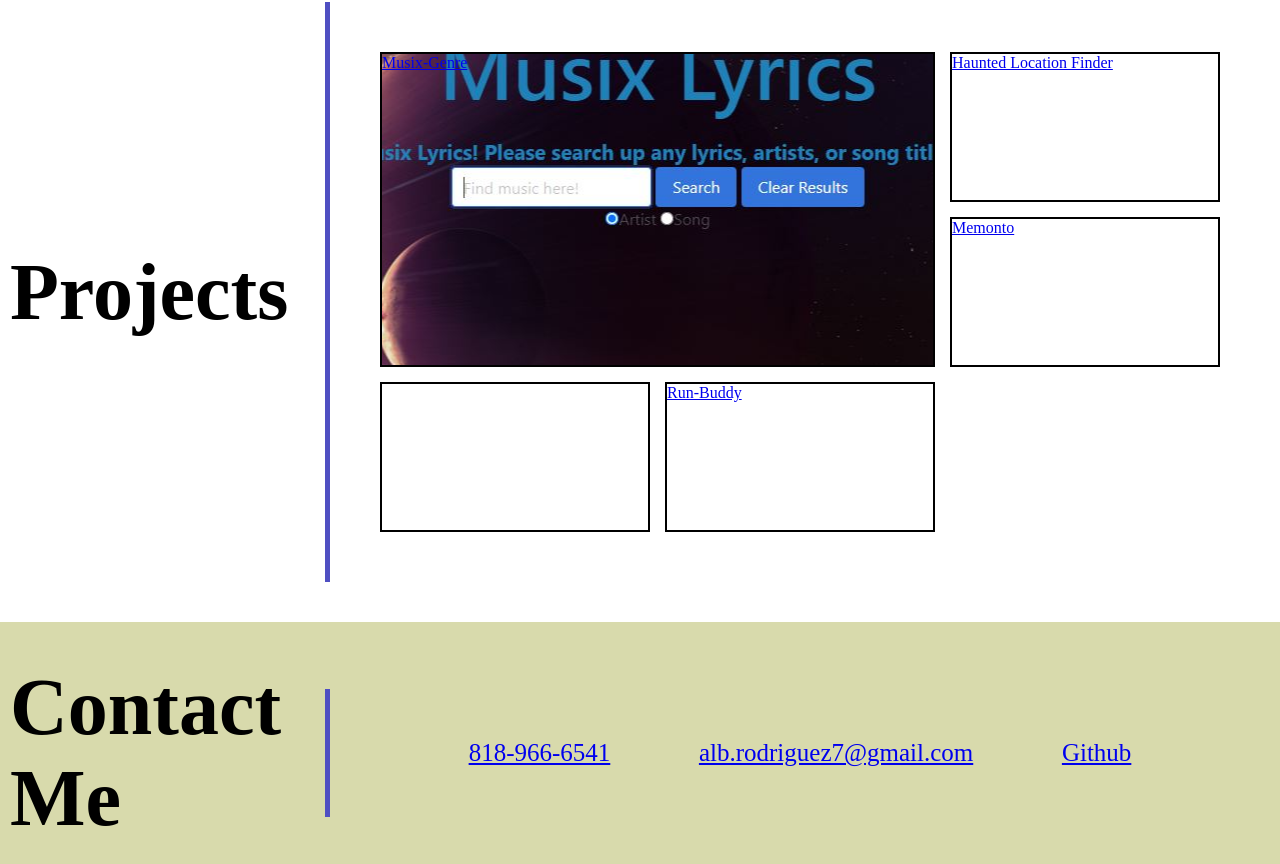
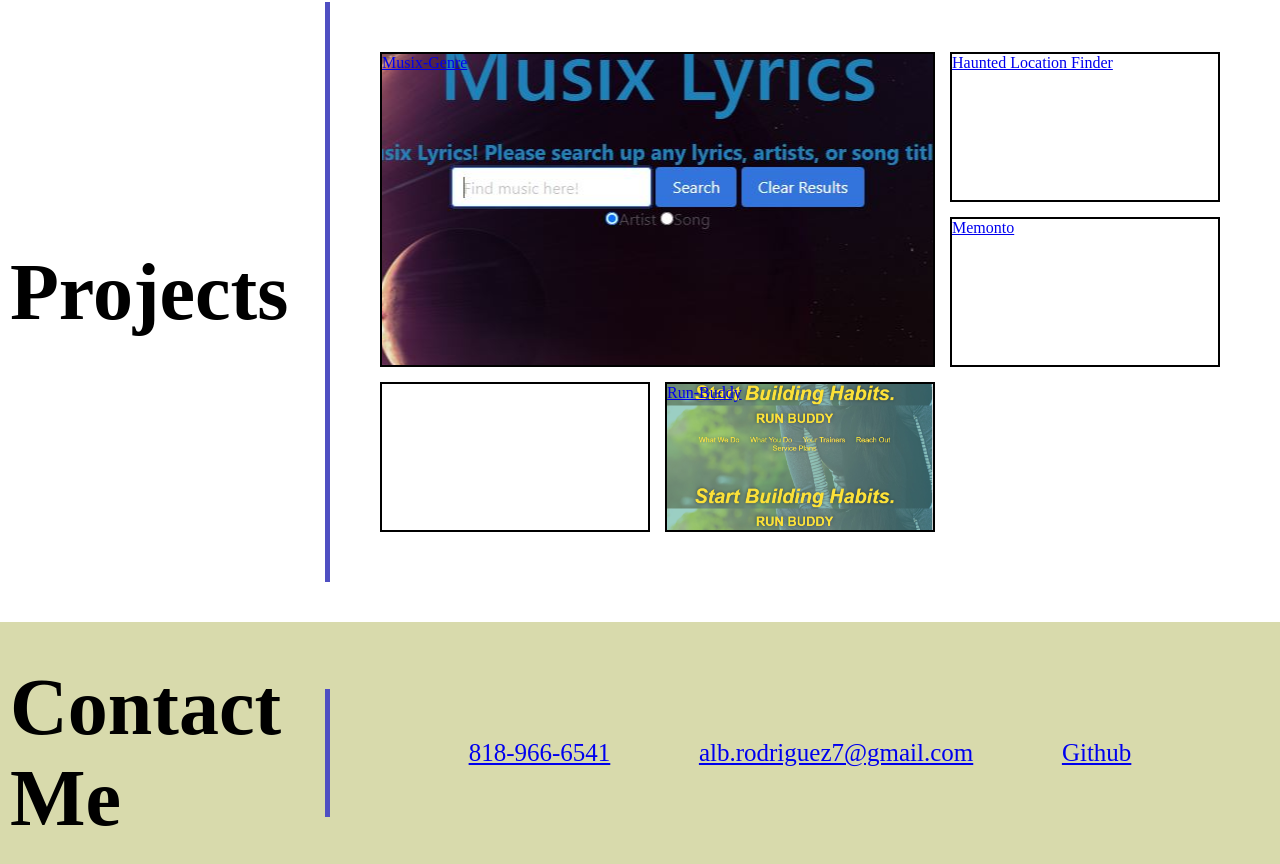
Before and after one commit to Alb-rod27/Alb-rod27.github.io, a plain HTML site: page index.html in a window 1280 px wide. Shown: the part 767-1631 px from the top of the page. Drawn offline with Linux system fonts and the light colour scheme.

Commit message:
working on grid item photos

```diff
--- a/assets/style.css
+++ b/assets/style.css
@@ -115,6 +115,12 @@ section>div {
   background-position: center;
 }
 
+.grid-item.five {
+  background-image: url(./images/run-buddy.PNG);
+  background-position: center;
+  background-size: contain;
+}
+
 .contact {
   background-color: rgb(216, 218, 172);
   background-image: url("./images/new-banner.jpg");
```
Also changed, not shown: assets/images/run-buddy.PNG (added).
